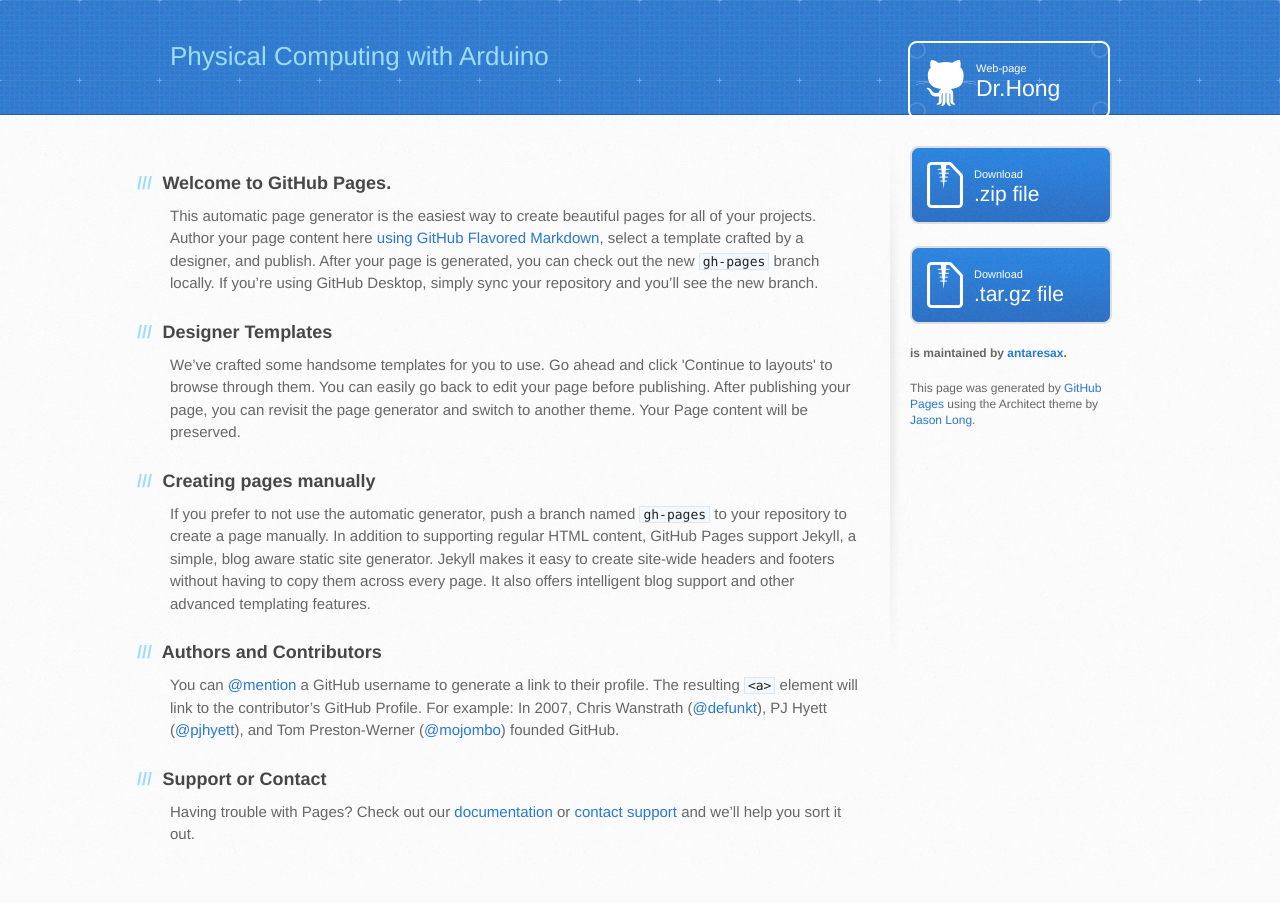
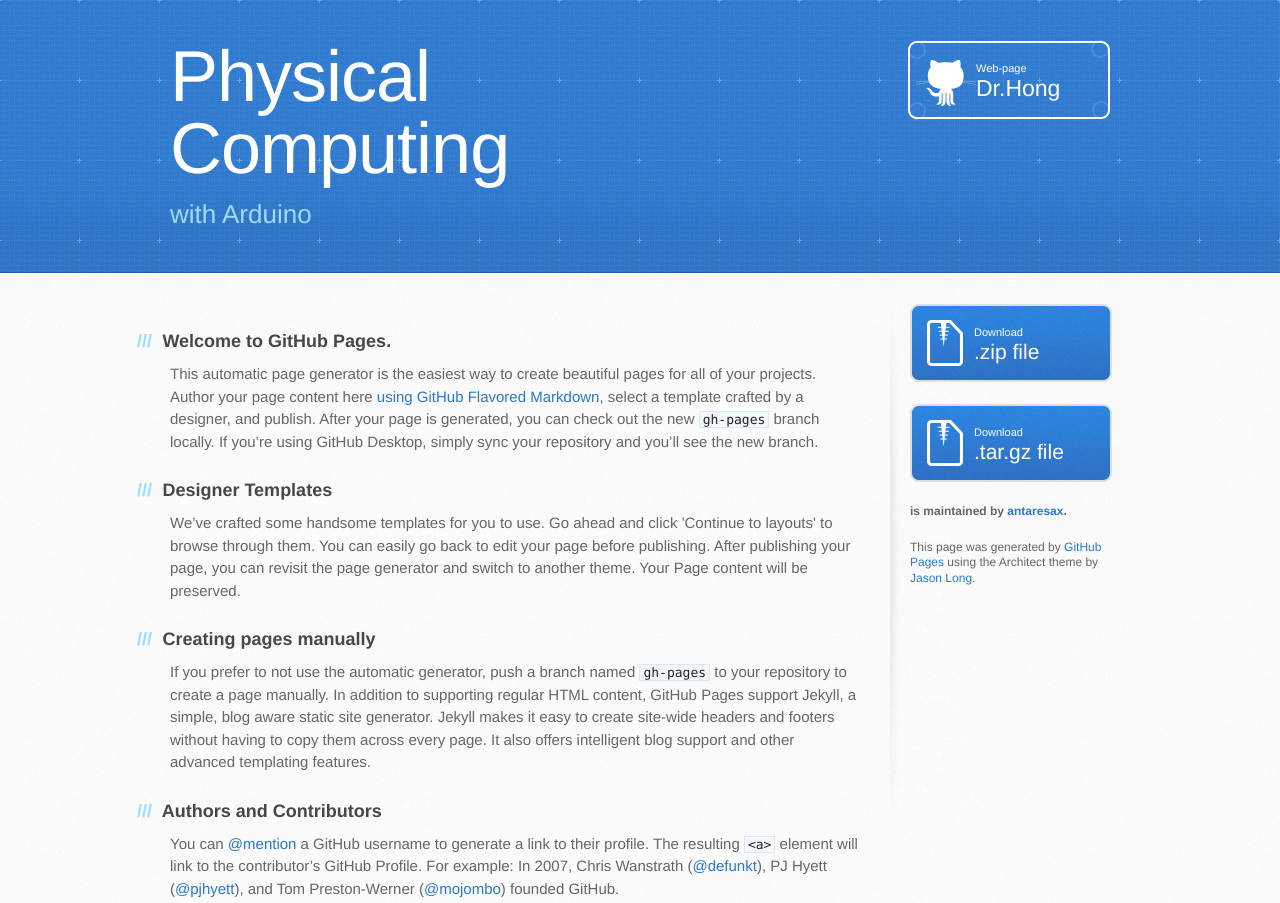
Before and after one commit to antaresax/arduino, a plain HTML site: page index.html in a window 1280 px wide. Shown: the top 903 px of the page. Drawn offline with Linux system fonts and the light colour scheme.

Commit message:
Update index.html

```diff
--- a/index.html
+++ b/index.html
@@ -19,8 +19,8 @@
   <body>
     <header>
       <div class="inner">
-        <h2>Physical Computing with Arduino </h2>
-        <h2></h2>
+        <h1>Physical Computing  </h1>
+        <h2>with Arduino</h2>
         <a href="https://github.com/antaresax/arduino" class="button"><small> Web-page </small> Dr.Hong</a>
       </div>
     </header>
```
